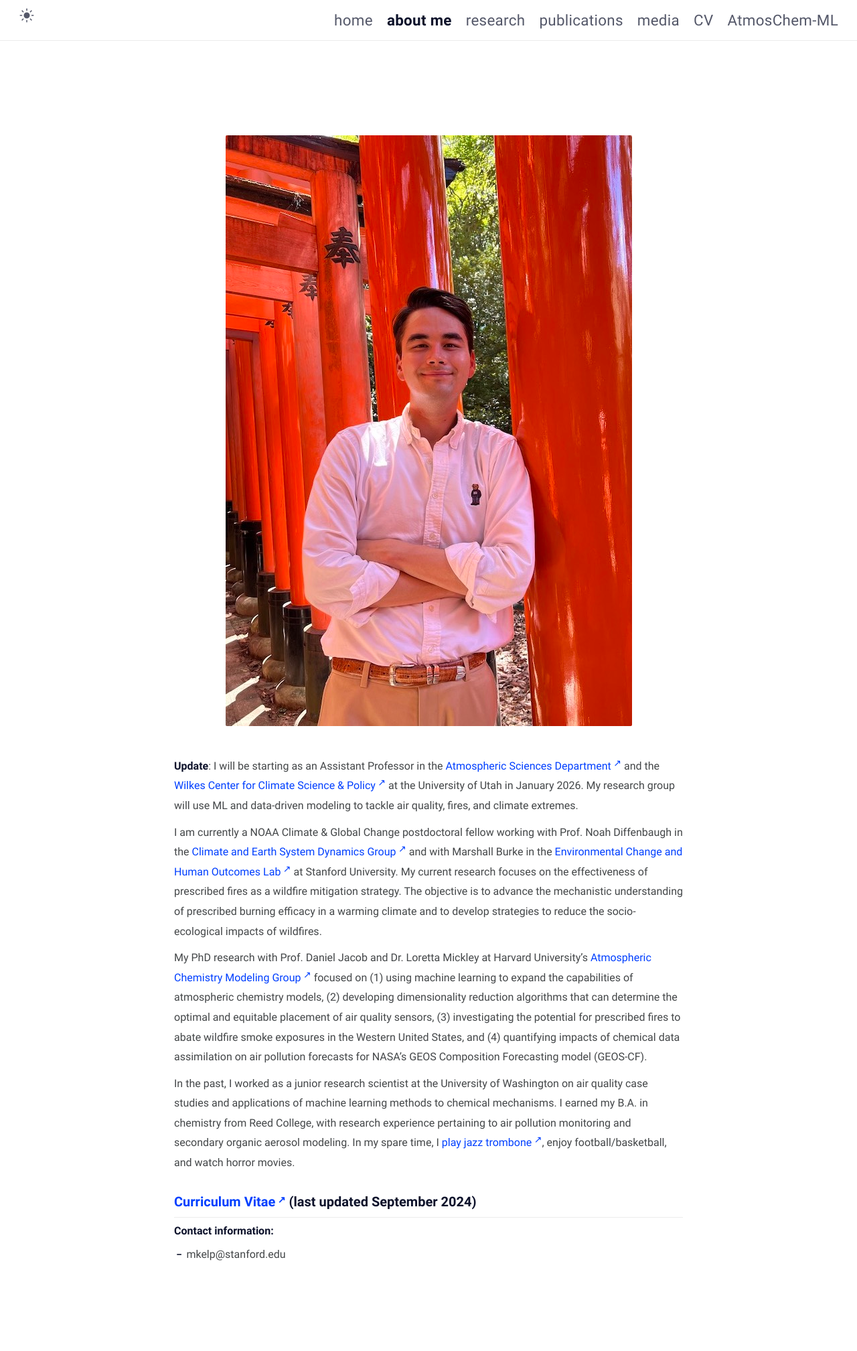
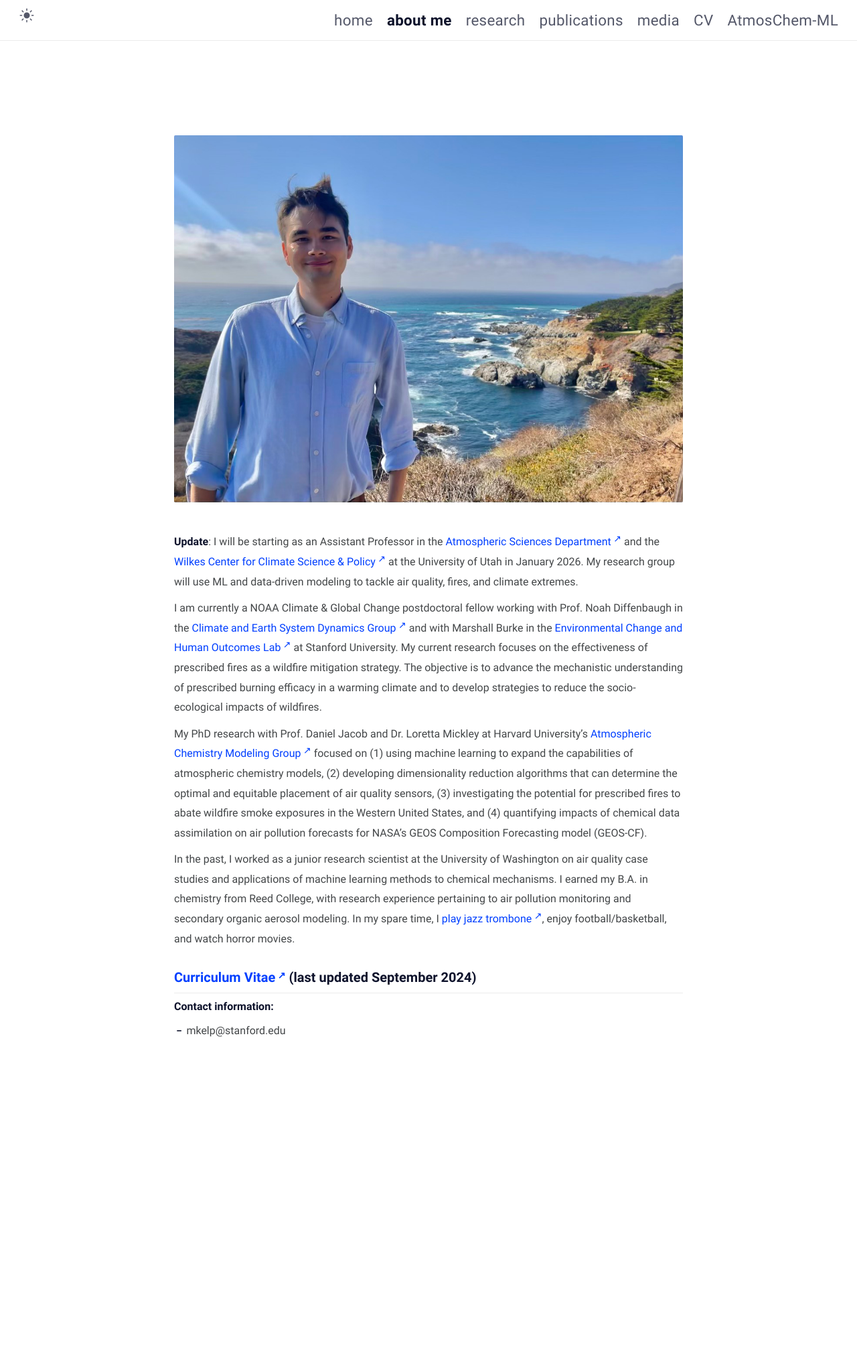
Before and after one commit to mkelp/mkelp.github.io, a Jekyll site: the page built from aboutMe.md, in a window 1280 px wide. Shown: the whole page at 67% size. Built offline with Jekyll 4.4.1, drawn with Linux system fonts in a browser that asks for light colours; after the commit the page ends 1682 px from its top, so only the background shows below that.

Commit message:
Sep20 2024i

```diff
--- a/aboutMe.md
+++ b/aboutMe.md
@@ -7,7 +7,7 @@
 ---
 
 <figure>
-<img src="/assets/img/tori.jpg" alt="tori fig">
+<img src="/assets/img/bigsur.jpg" alt="tori fig">
 </figure>
 
 <br />
```
